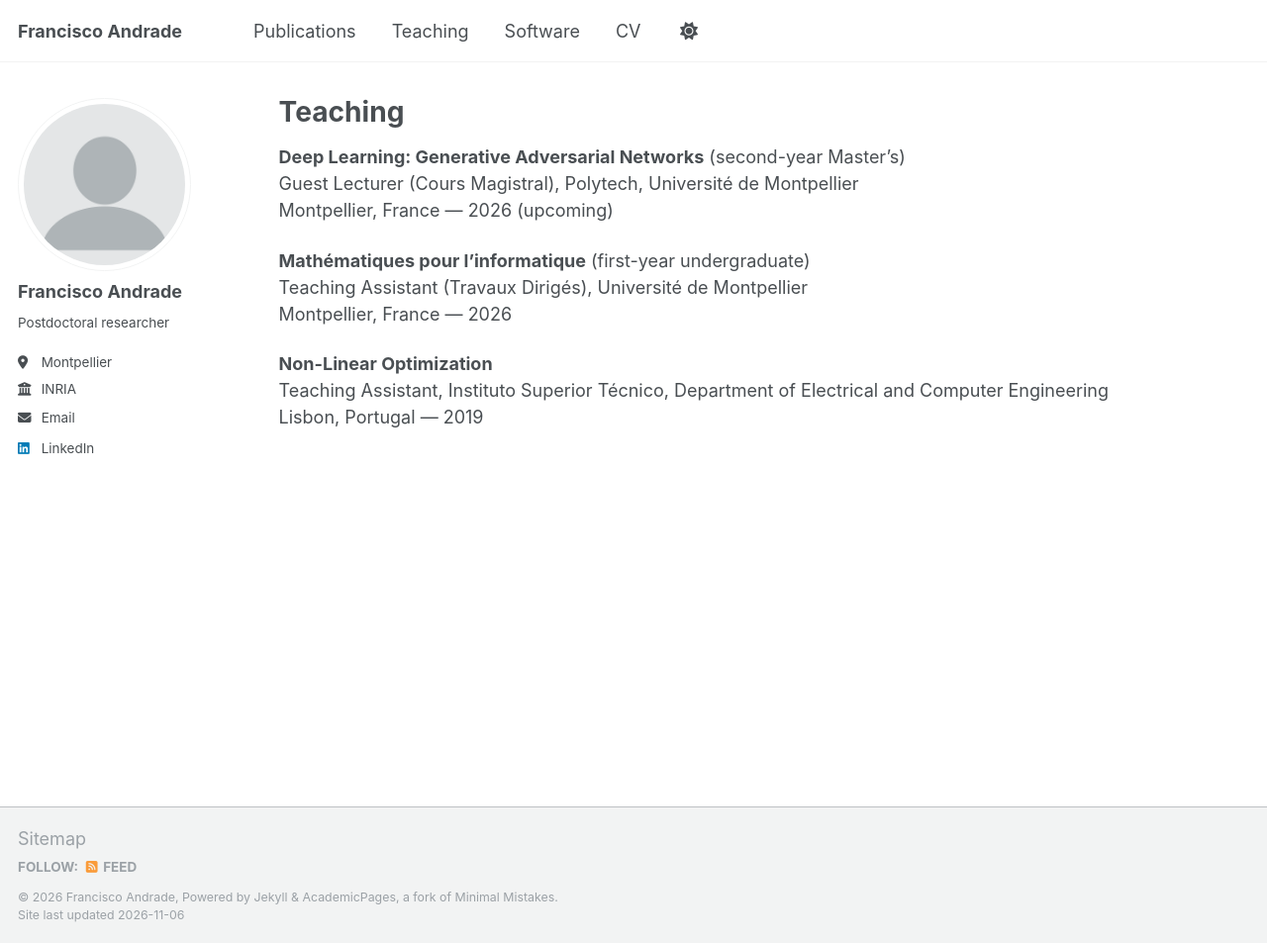
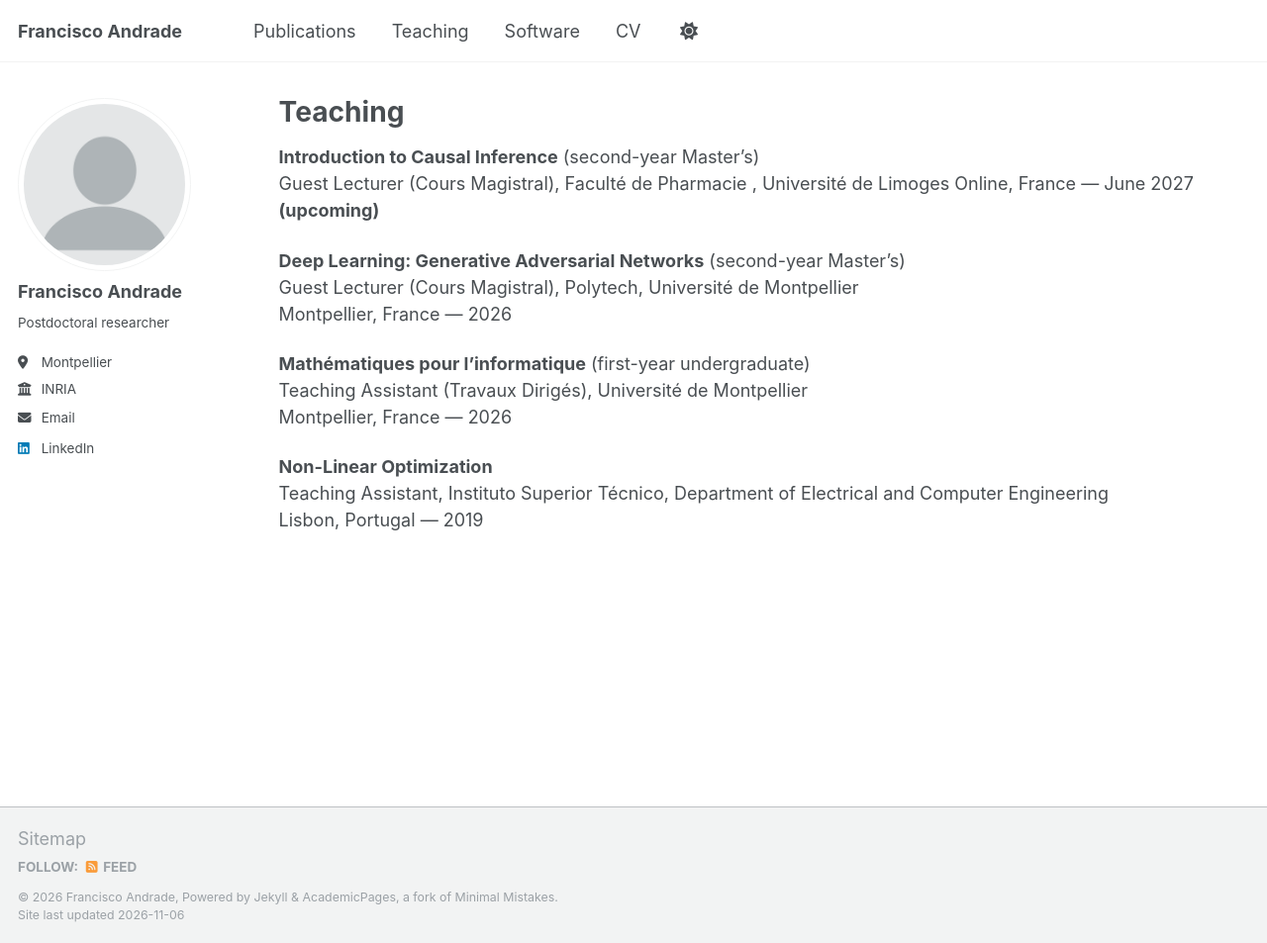
Before and after one commit to FranciscoAndrade90/FranciscoAndrade90.github.io, a Jekyll site: the page built from _pages/teaching.md, in a window 1280 px wide and 953 px high. Shown: the whole window at 99% size. Built offline with Jekyll 4.4.1, drawn with Linux system fonts in a browser that asks for light colours.

Commit message:
Update teaching.md

```diff
--- a/_pages/teaching.md
+++ b/_pages/teaching.md
@@ -5,9 +5,14 @@ permalink: /teaching/
 author_profile: true
 ---
 
+
+**Introduction to Causal Inference** (second-year Master's)
+Guest Lecturer (Cours Magistral), Faculté de Pharmacie , Université de Limoges
+Online, France — June 2027 **(upcoming)**
+
 **Deep Learning: Generative Adversarial Networks** (second-year Master's)
 Guest Lecturer (Cours Magistral), Polytech, Université de Montpellier
-Montpellier, France — 2026 (upcoming)
+Montpellier, France — 2026
 
 **Mathématiques pour l'informatique** (first-year undergraduate)
 Teaching Assistant (Travaux Dirigés), Université de Montpellier
```
